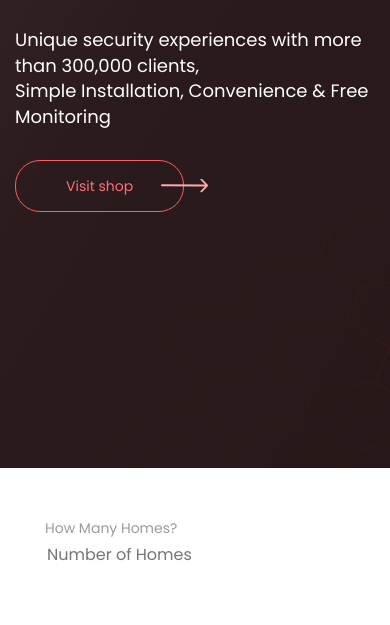
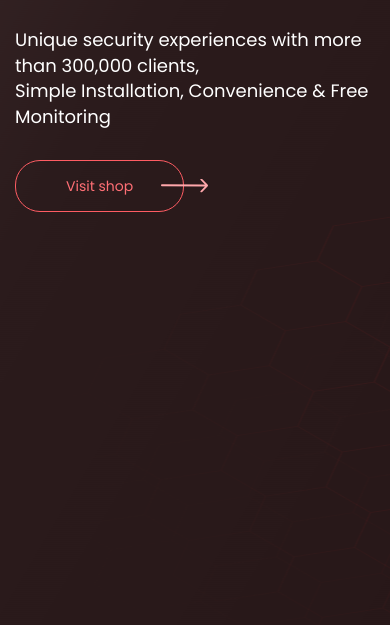
Before and after one commit to bpinazmul18/Olarm, a website: page src/index.html in a window 390 px wide. Shown: the part 165-790 px from the top of the page. Drawn offline with nearby package versions, Linux system fonts and the light colour scheme.

Commit message:
bugfixed

```diff
--- a/src/scss/style.scss
+++ b/src/scss/style.scss
@@ -1103,9 +1103,6 @@ body{
     }
 }
 @media screen and (max-width: 768px){
-    .header-bg{
-        height: 75vh;
-    }
     .header-section .header-title-section .hero-heading{
         font-size: 40px;
     }
```
Also changed, not shown: src/css/style.css.
